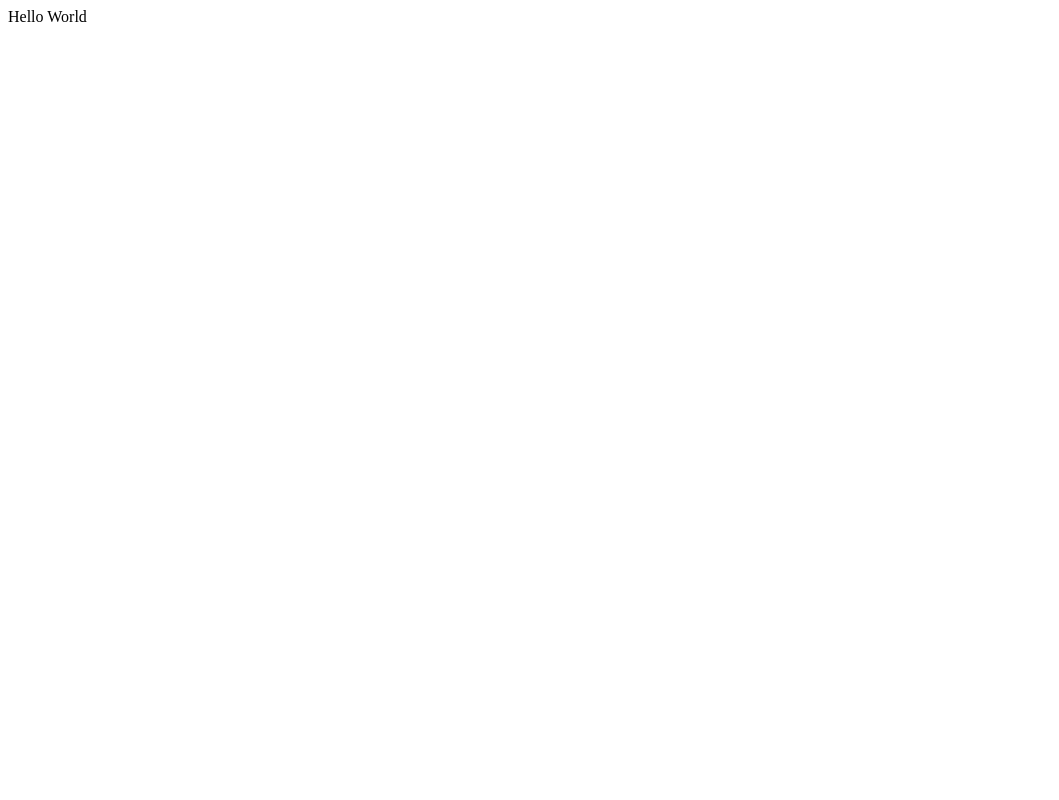
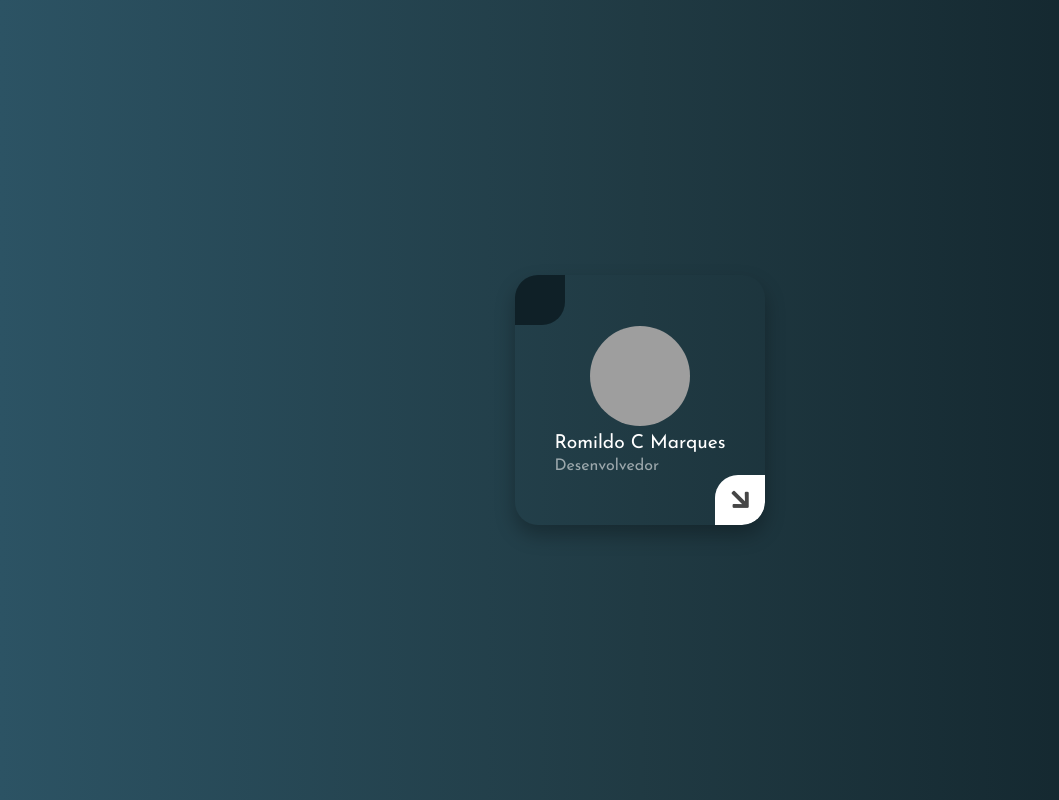
Before and after one commit to romildodcm/romildodcm.github.io, a plain HTML site: page index.html in a window 1280 px wide. Shown: the whole page, without its empty margins (0-1059 px from the left). Drawn offline with Linux system fonts and the light colour scheme; files that its build step writes are made by us from their sources; grey boxes are pictures that could not be loaded.

Commit message:
profile card

```diff
--- a/index.html
+++ b/index.html
@@ -1,12 +1,48 @@
 <!DOCTYPE html>
-<html lang="en">
+<html lang="pt-br">
 <head>
     <meta charset="UTF-8">
     <meta http-equiv="X-UA-Compatible" content="IE=edge">
     <meta name="viewport" content="width=device-width, initial-scale=1.0">
+    <link rel="stylesheet" href="style.css">
+    <link rel="stylesheet" href="https://cdnjs.cloudflare.com/ajax/libs/font-awesome/5.14.0/css/all.min.css">
     <title>Romildo C Marques</title>
 </head>
 <body>
-    Hello World
+    <div class="main center">
+        <div class="box center">
+            <img src="https://avatars.githubusercontent.com/u/15522694?v=4 alt="">
+            <div>
+                <p class="user_name">Romildo C Marques</p>
+                <p class="skill">Desenvolvedor</p>
+            </div>
+            <div class="arr_container center">
+                <i class="fas fa-arrow-right"></i>
+            </div>
+            <div class="left_container off">
+                <p>Skills</p>
+                <div class="skills">
+                    <div>C</div>
+                    <div>HTML</div>
+                    <div>JavaScript</div>
+                    <div>CSS</div>
+                    <div>Python</div>
+                    <div>GO</div>
+                </div>
+                <!-- <p class="skill">romildodcm@mail.com</p> -->
+                <div class="icons">
+                    <a href="https://br.linkedin.com/in/romildomarques"><i class="fab fa-linkedin"></i></a>
+                    <a href="https://github.com/romildodcm"><i class="fab fa-github"></i></a>
+                    <a href="https://blog.romildo.me/"><i class="fab fa-blogger"></i></a>
+                    <a href="mailto:romildodcm@gmail.com"><i class="fas fa-envelope-square"></i></a>
+                    <!-- <a href="#"><i class="fab fa-magnet"></i></a> -->
+                </div>
+                <div class="cancel center">
+                    <i class="fas fa-times"></i>
+                </div>
+            </div>
+        </div>
+    </div>
 </body>
+<script src="script.js"></script>
 </html>
```
